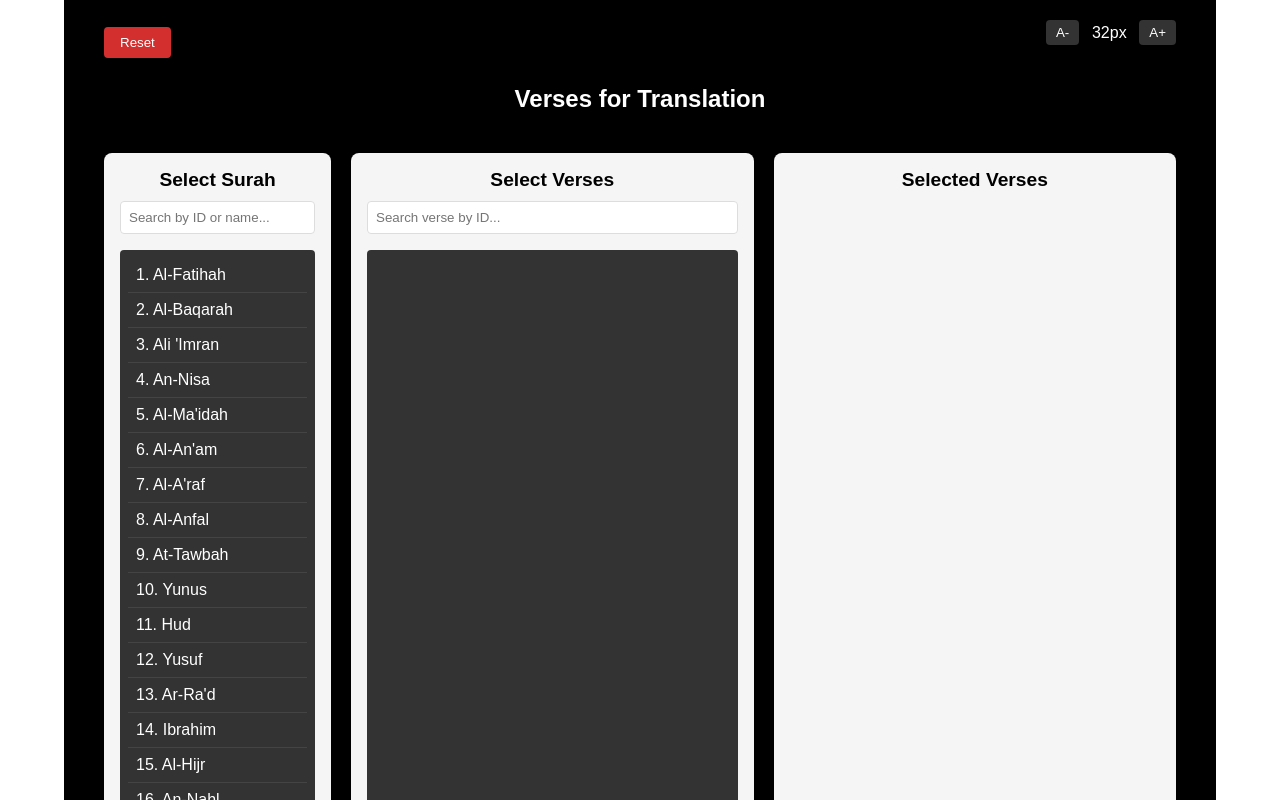
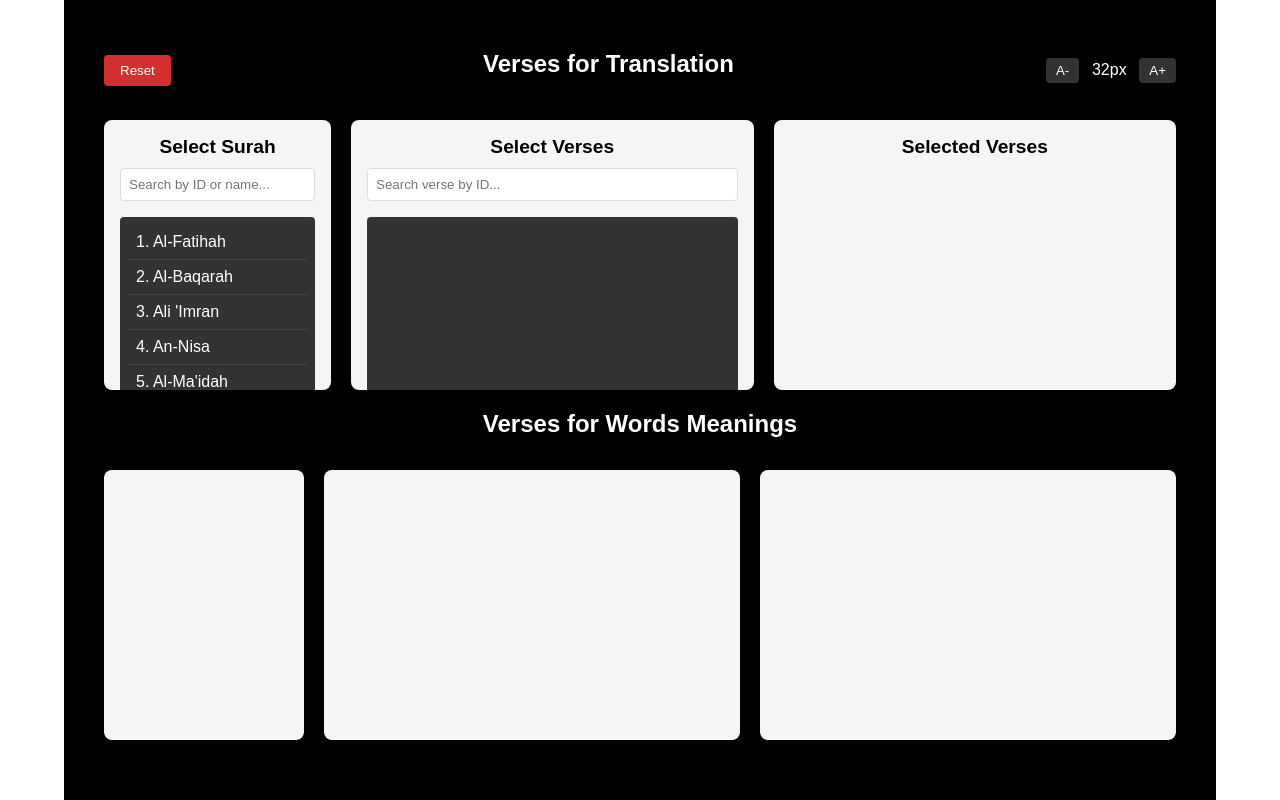
Before and after one commit to takasurazeem/al-tanzeel-react, a Next.js app: page / in a window 1280 px wide. Shown: the top 800 px of the page. Built offline with nearby package versions, Linux system fonts and the light colour scheme.

Commit message:
Alhamdulillah, work in progress.

```diff
--- a/src/app/page.js
+++ b/src/app/page.js
@@ -66,15 +66,14 @@ export default function Home() {
         >
           Reset
         </button>
+        <h2 className={styles.rowTitle}>Verses for Translation</h2>
         <div className={styles.fontControls}>
           <button onClick={() => setFontSize(prev => Math.max(12, prev - 2))}>A-</button>
           <span>{fontSize}px</span>
           <button onClick={() => setFontSize(prev => Math.min(48, prev + 2))}>A+</button>
         </div>
       </div>
-      {/* Title for First Row */}
-      <h2 className={styles.rowTitle}>Verses for Translation</h2>
-      {/* First Row */}
+      {/* First Row - Remove duplicate title */}
       <div className={styles.grid}>
         <ChapterList
           chapters={filteredChapters}
@@ -97,9 +96,8 @@ export default function Home() {
           onRemoveVerse={handleVerseSelect}
         />
       </div>
-      {/* Title for Second Row */}
+      {/* Second Row */}
       <h2 className={styles.rowTitle}>Verses for Words Meanings</h2>
-      {/* Second Row */}
       <div className={styles.grid}>
         <div className={styles.column}></div>
         <div className={styles.column}></div>
--- a/src/app/page.module.css
+++ b/src/app/page.module.css
@@ -37,6 +37,8 @@
   gap: 20px;
   padding: 20px;
   width: 100%;
+  /* Calculate height: total viewport - topControls - rowTitle - padding */
+  height: calc((100vh - 180px) / 2);
 }
 
 .column {
@@ -59,7 +61,7 @@
 }
 
 .chapterList {
-  height: calc(100vh - 100px);
+  height: calc(100% - 60px); /* Account for title and search input */
   overflow-y: auto;
   background: #333;
   border-radius: 4px;
@@ -101,7 +103,7 @@
 }
 
 .verseList {
-  height: calc(100vh - 100px);
+  height: calc(100% - 60px); /* Account for title and search input */
   overflow-y: auto;
   background: #333;
   border-radius: 4px;
@@ -130,6 +132,8 @@
   direction: rtl;
   font-family: 'QuranFont', Arial, sans-serif;
   font-size: inherit; /* Inherit font size from parent */
+  height: calc(100% - 60px); /* Account for title and search input */
+  overflow-y: auto;
 }
 
 .selectedVerseItem {
@@ -170,18 +174,14 @@
 .rowTitle {
   font-size: 1.5rem;
   font-weight: bold;
-  margin-bottom: 20px;
-  text-align: center;
-  color: #fff; /* Make the title white */
+  color: #fff;
+  margin: 0; /* Remove margin since it's now in topControls */
+  height: 40px;
 }
 
 .fontControls {
   display: flex;
   gap: 10px;
-  align-items: center;
-  width: 100%;
-  justify-content: flex-end;
-  margin-bottom: 20px;
   align-items: center;
 }
 
@@ -205,8 +205,9 @@
   display: flex;
   justify-content: space-between;
   align-items: center;
-  margin-bottom: 20px;
   padding: 0 20px;
+  height: 60px;
+  background-color: transparent;
 }
 
 .resetButton {
```
